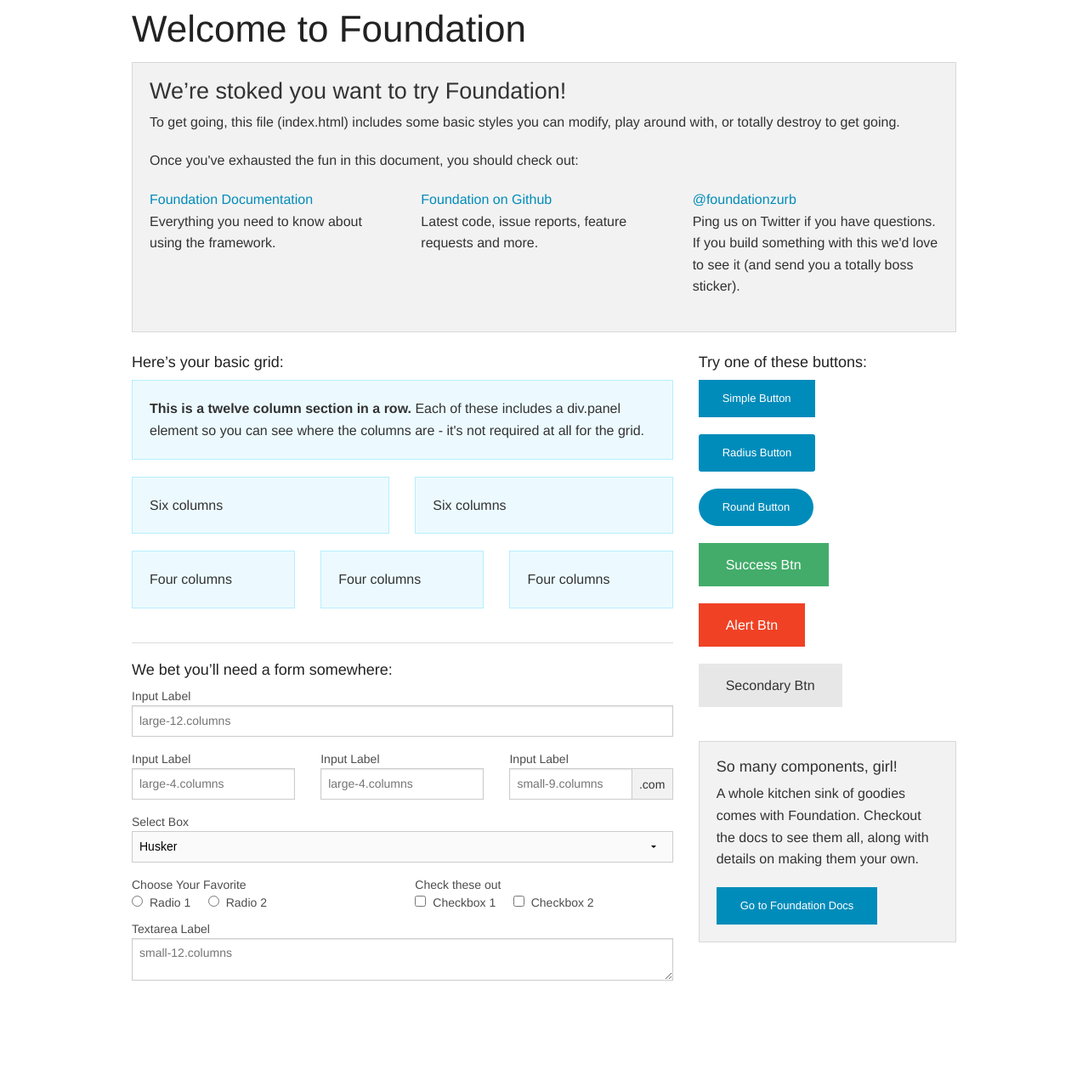
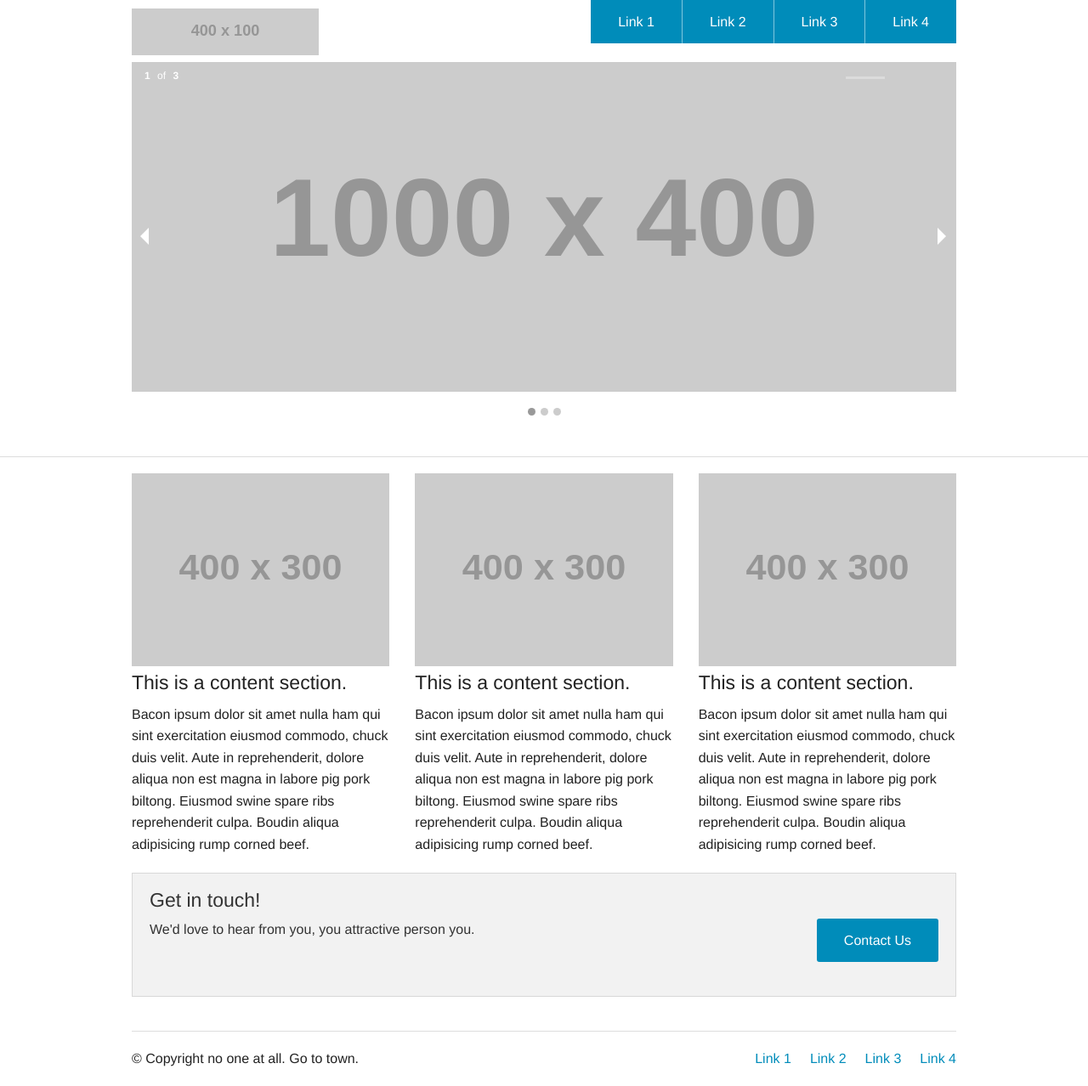
Before and after one commit to yfer/yfer.github.io, a Jekyll site: the page built from index.html, in a window 1280 px wide. Shown: the whole page at 85% size. Built offline with Jekyll 4.4.1, drawn with Linux system fonts in a browser that asks for light colours; before the commit the page ends 1186 px from its top, so only the background shows below that.

Commit message:
successfull setug jekyll

```diff
--- a/index.html
+++ b/index.html
@@ -3,152 +3,101 @@
 title: init
 ---
 
-    <div class="row">
-      <div class="large-12 columns">
-        <h1>Welcome to Foundation</h1>
-      </div>
+   <div class="row">
+    <div class="large-3 columns">
+      <h1><img src="http://placehold.it/400x100&text=Logo" /></h1>
+    </div>
+    <div class="large-9 columns">
+      <ul class="right button-group">
+      <li><a href="#" class="button">Link 1</a></li>
+      <li><a href="#" class="button">Link 2</a></li>
+      <li><a href="#" class="button">Link 3</a></li>
+      <li><a href="#" class="button">Link 4</a></li>
+      </ul>
+  </div>
+  </div>
+
+<!-- End Header and Nav -->
+
+<!-- First Band (Slider) -->
+
+
+  <div class="row">
+    <div class="large-12 columns">
+      <ul class="example-orbit" data-orbit>
+        <li><img src=
+        "http://placehold.it/1000x400&amp;text=[%20img%201%20]"></li>
+        <li><img src=
+        "http://placehold.it/1000x400&amp;text=[%20img%202%20]"></li>
+        <li><img src=
+        "http://placehold.it/1000x400&amp;text=[%20img%203%20]"></li>
+      </ul>
+    </div>
+  </div>
+
+<hr/>
+
+
+<!-- Three-up Content Blocks -->
+
+  <div class="row">
+    <div class="large-4 columns">
+      <img src="http://placehold.it/400x300&text=[img]" />
+      <h4>This is a content section.</h4>
+      <p>Bacon ipsum dolor sit amet nulla ham qui sint exercitation eiusmod commodo, chuck duis velit. Aute in reprehenderit, dolore aliqua non est magna in labore pig pork biltong. Eiusmod swine spare ribs reprehenderit culpa. Boudin aliqua adipisicing rump corned beef.</p>
     </div>
 
-    <div class="row">
-      <div class="large-12 columns">
-      	<div class="panel">
-	        <h3>We&rsquo;re stoked you want to try Foundation! </h3>
-	        <p>To get going, this file (index.html) includes some basic styles you can modify, play around with, or totally destroy to get going.</p>
-	        <p>Once you've exhausted the fun in this document, you should check out:</p>
-	        <div class="row">
-	        	<div class="large-4 medium-4 columns">
-	    		<p><a href="http://foundation.zurb.com/docs">Foundation Documentation</a><br />Everything you need to know about using the framework.</p>
-	    	</div>
-	        	<div class="large-4 medium-4 columns">
-	        		<p><a href="http://github.com/zurb/foundation">Foundation on Github</a><br />Latest code, issue reports, feature requests and more.</p>
-	        	</div>
-	        	<div class="large-4 medium-4 columns">
-	        		<p><a href="http://twitter.com/foundationzurb">@foundationzurb</a><br />Ping us on Twitter if you have questions. If you build something with this we'd love to see it (and send you a totally boss sticker).</p>
-	        	</div>
-					</div>
-      	</div>
-      </div>
+    <div class="large-4 columns">
+      <img src="http://placehold.it/400x300&text=[img]" />
+      <h4>This is a content section.</h4>
+      <p>Bacon ipsum dolor sit amet nulla ham qui sint exercitation eiusmod commodo, chuck duis velit. Aute in reprehenderit, dolore aliqua non est magna in labore pig pork biltong. Eiusmod swine spare ribs reprehenderit culpa. Boudin aliqua adipisicing rump corned beef.</p>
     </div>
 
-    <div class="row">
-      <div class="large-8 medium-8 columns">
-        <h5>Here&rsquo;s your basic grid:</h5>
-        <!-- Grid Example -->
+    <div class="large-4 columns">
+      <img src="http://placehold.it/400x300&text=[img]" />
+      <h4>This is a content section.</h4>
+      <p>Bacon ipsum dolor sit amet nulla ham qui sint exercitation eiusmod commodo, chuck duis velit. Aute in reprehenderit, dolore aliqua non est magna in labore pig pork biltong. Eiusmod swine spare ribs reprehenderit culpa. Boudin aliqua adipisicing rump corned beef.</p>
+    </div>
+
+    </div>
+
+<!-- Call to Action Panel -->
+<div class="row">
+    <div class="large-12 columns">
+
+      <div class="panel">
+        <h4>Get in touch!</h4>
 
         <div class="row">
-          <div class="large-12 columns">
-            <div class="callout panel">
-              <p><strong>This is a twelve column section in a row.</strong> Each of these includes a div.panel element so you can see where the columns are - it's not required at all for the grid.</p>
-            </div>
+          <div class="large-9 columns">
+            <p>We'd love to hear from you, you attractive person you.</p>
+          </div>
+          <div class="large-3 columns">
+            <a href="#" class="radius button right">Contact Us</a>
           </div>
         </div>
-        <div class="row">
-          <div class="large-6 medium-6 columns">
-            <div class="callout panel">
-              <p>Six columns</p>
-            </div>
-          </div>
-          <div class="large-6 medium-6 columns">
-            <div class="callout panel">
-              <p>Six columns</p>
-            </div>
-          </div>
-        </div>
-        <div class="row">
-          <div class="large-4 medium-4 small-4 columns">
-            <div class="callout panel">
-              <p>Four columns</p>
-            </div>
-          </div>
-          <div class="large-4 medium-4 small-4 columns">
-            <div class="callout panel">
-              <p>Four columns</p>
-            </div>
-          </div>
-          <div class="large-4 medium-4 small-4 columns">
-            <div class="callout panel">
-              <p>Four columns</p>
-            </div>
-          </div>
-        </div>
-
-        <hr />
-
-        <h5>We bet you&rsquo;ll need a form somewhere:</h5>
-        <form>
-				  <div class="row">
-				    <div class="large-12 columns">
-				      <label>Input Label</label>
-				      <input type="text" placeholder="large-12.columns" />
-				    </div>
-				  </div>
-				  <div class="row">
-				    <div class="large-4 medium-4 columns">
-				      <label>Input Label</label>
-				      <input type="text" placeholder="large-4.columns" />
-				    </div>
-				    <div class="large-4 medium-4 columns">
-				      <label>Input Label</label>
-				      <input type="text" placeholder="large-4.columns" />
-				    </div>
-				    <div class="large-4 medium-4 columns">
-				      <div class="row collapse">
-				        <label>Input Label</label>
-				        <div class="small-9 columns">
-				          <input type="text" placeholder="small-9.columns" />
-				        </div>
-				        <div class="small-3 columns">
-				          <span class="postfix">.com</span>
-				        </div>
-				      </div>
-				    </div>
-				  </div>
-				  <div class="row">
-				    <div class="large-12 columns">
-				      <label>Select Box</label>
-				      <select>
-				        <option value="husker">Husker</option>
-				        <option value="starbuck">Starbuck</option>
-				        <option value="hotdog">Hot Dog</option>
-				        <option value="apollo">Apollo</option>
-				      </select>
-				    </div>
-				  </div>
-				  <div class="row">
-				    <div class="large-6 medium-6 columns">
-				      <label>Choose Your Favorite</label>
-				      <input type="radio" name="pokemon" value="Red" id="pokemonRed"><label for="pokemonRed">Radio 1</label>
-				      <input type="radio" name="pokemon" value="Blue" id="pokemonBlue"><label for="pokemonBlue">Radio 2</label>
-				    </div>
-				    <div class="large-6 medium-6 columns">
-				      <label>Check these out</label>
-				      <input id="checkbox1" type="checkbox"><label for="checkbox1">Checkbox 1</label>
-				      <input id="checkbox2" type="checkbox"><label for="checkbox2">Checkbox 2</label>
-				    </div>
-				  </div>
-				  <div class="row">
-				    <div class="large-12 columns">
-				      <label>Textarea Label</label>
-				      <textarea placeholder="small-12.columns"></textarea>
-				    </div>
-				  </div>
-				</form>
       </div>
 
-      <div class="large-4 medium-4 columns">
-			  <h5>Try one of these buttons:</h5>
-			  <p><a href="#" class="small button">Simple Button</a><br/>
-        <a href="#" class="small radius button">Radius Button</a><br/>
-        <a href="#" class="small round button">Round Button</a><br/>
-        <a href="#" class="medium success button">Success Btn</a><br/>
-        <a href="#" class="medium alert button">Alert Btn</a><br/>
-        <a href="#" class="medium secondary button">Secondary Btn</a></p>
-				<div class="panel">
-        	<h5>So many components, girl!</h5>
-        	<p>A whole kitchen sink of goodies comes with Foundation. Checkout the docs to see them all, along with details on making them your own.</p>
-        	<a href="http://foundation.zurb.com/docs/" class="small button">Go to Foundation Docs</a>
+    </div>
+  </div>
+
+  <!-- Footer -->
+
+  <footer class="row">
+    <div class="large-12 columns">
+      <hr />
+      <div class="row">
+        <div class="large-6 columns">
+          <p>&copy; Copyright no one at all. Go to town.</p>
+        </div>
+        <div class="large-6 columns">
+          <ul class="inline-list right">
+            <li><a href="#">Link 1</a></li>
+            <li><a href="#">Link 2</a></li>
+            <li><a href="#">Link 3</a></li>
+            <li><a href="#">Link 4</a></li>
+          </ul>
         </div>
       </div>
     </div>
-
-{% include footer.html %}
+  </footer>
```
